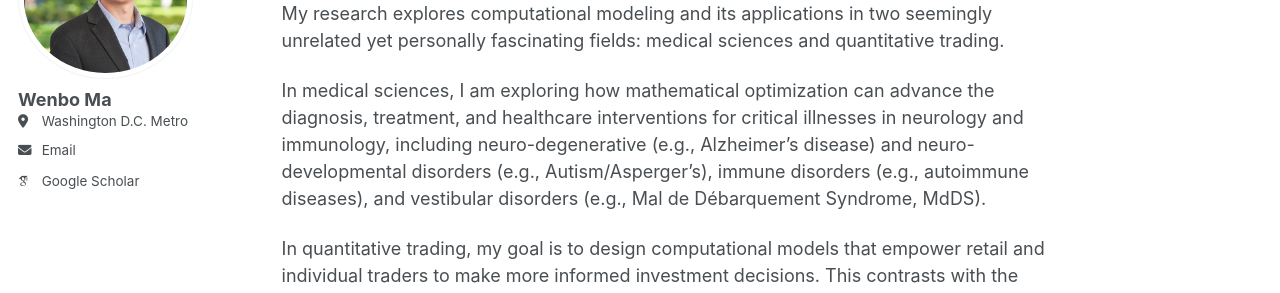
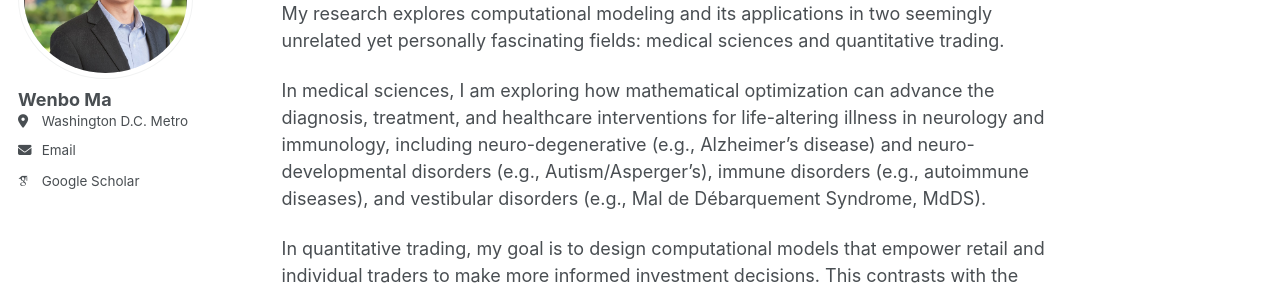
Before and after one commit to wenbo5565/wenbo5565.github.io, a Jekyll site: the page built from _pages/about.md, in a window 1280 px wide and 1198 px high. Shown: the part 187-480 px from the top of the window. Built offline with Jekyll 4.4.1, drawn with Linux system fonts in a browser that asks for light colours; some web fonts are replaced.

Commit message:
Update about.md

```diff
--- a/_pages/about.md
+++ b/_pages/about.md
@@ -11,7 +11,7 @@ redirect_from:
 
 My research explores computational modeling and its applications in two seemingly unrelated yet personally fascinating fields: medical sciences and quantitative trading.
 
-In medical sciences, I am exploring how mathematical optimization can advance the diagnosis, treatment, and healthcare interventions for critical illnesses in neurology and immunology, including neuro-degenerative (e.g., Alzheimer's disease) and neuro-developmental disorders (e.g., Autism/Asperger's), immune disorders (e.g., autoimmune diseases), and vestibular disorders (e.g., Mal de Débarquement Syndrome, MdDS).
+In medical sciences, I am exploring how mathematical optimization can advance the diagnosis, treatment, and healthcare interventions for life-altering illness in neurology and immunology, including neuro-degenerative (e.g., Alzheimer's disease) and neuro-developmental disorders (e.g., Autism/Asperger's), immune disorders (e.g., autoimmune diseases), and vestibular disorders (e.g., Mal de Débarquement Syndrome, MdDS).
 
 In quantitative trading, my goal is to design computational models that empower retail and individual traders to make more informed investment decisions. This contrasts with the traditional emphasis on supporting institutional traders.
 
```
